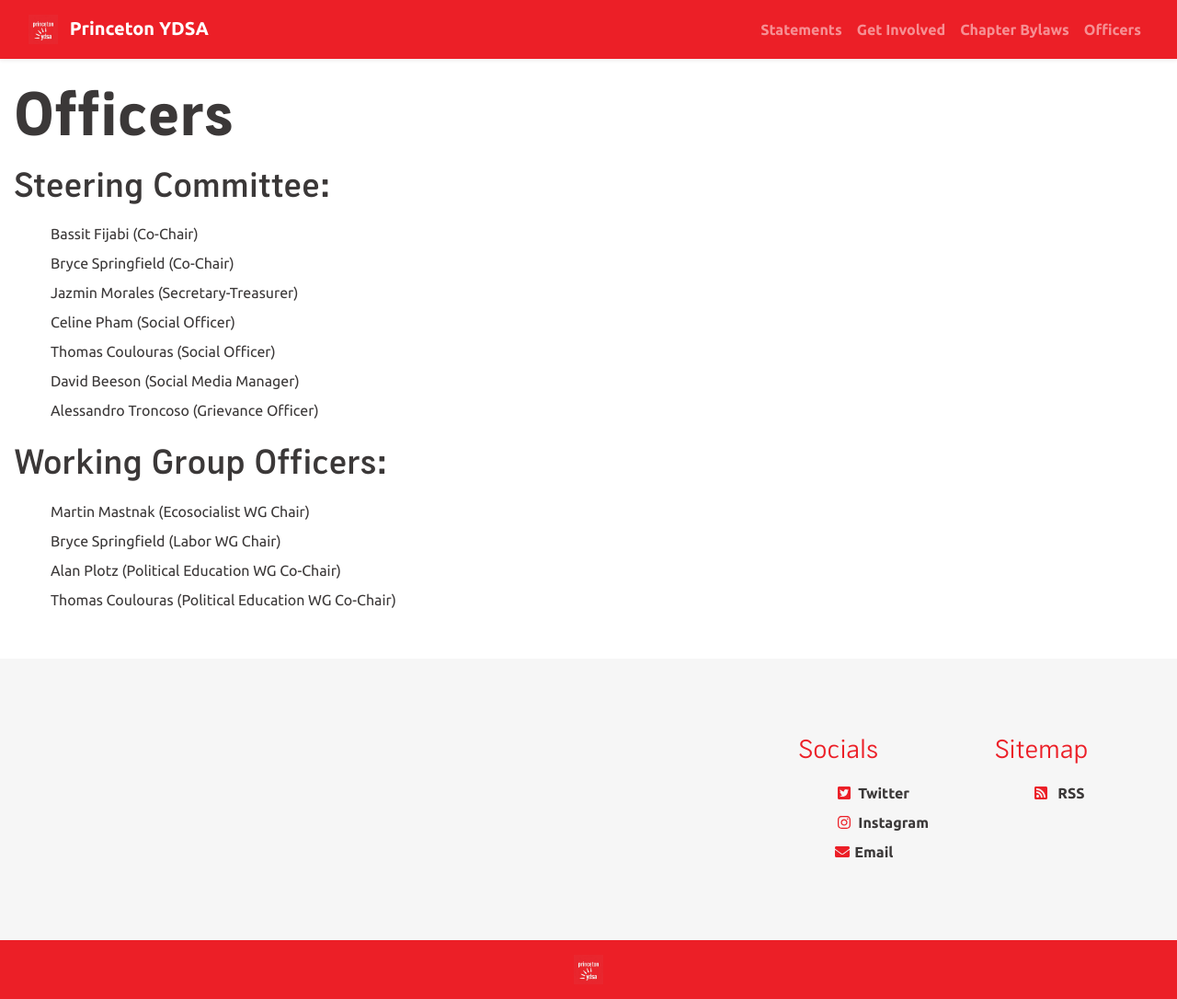
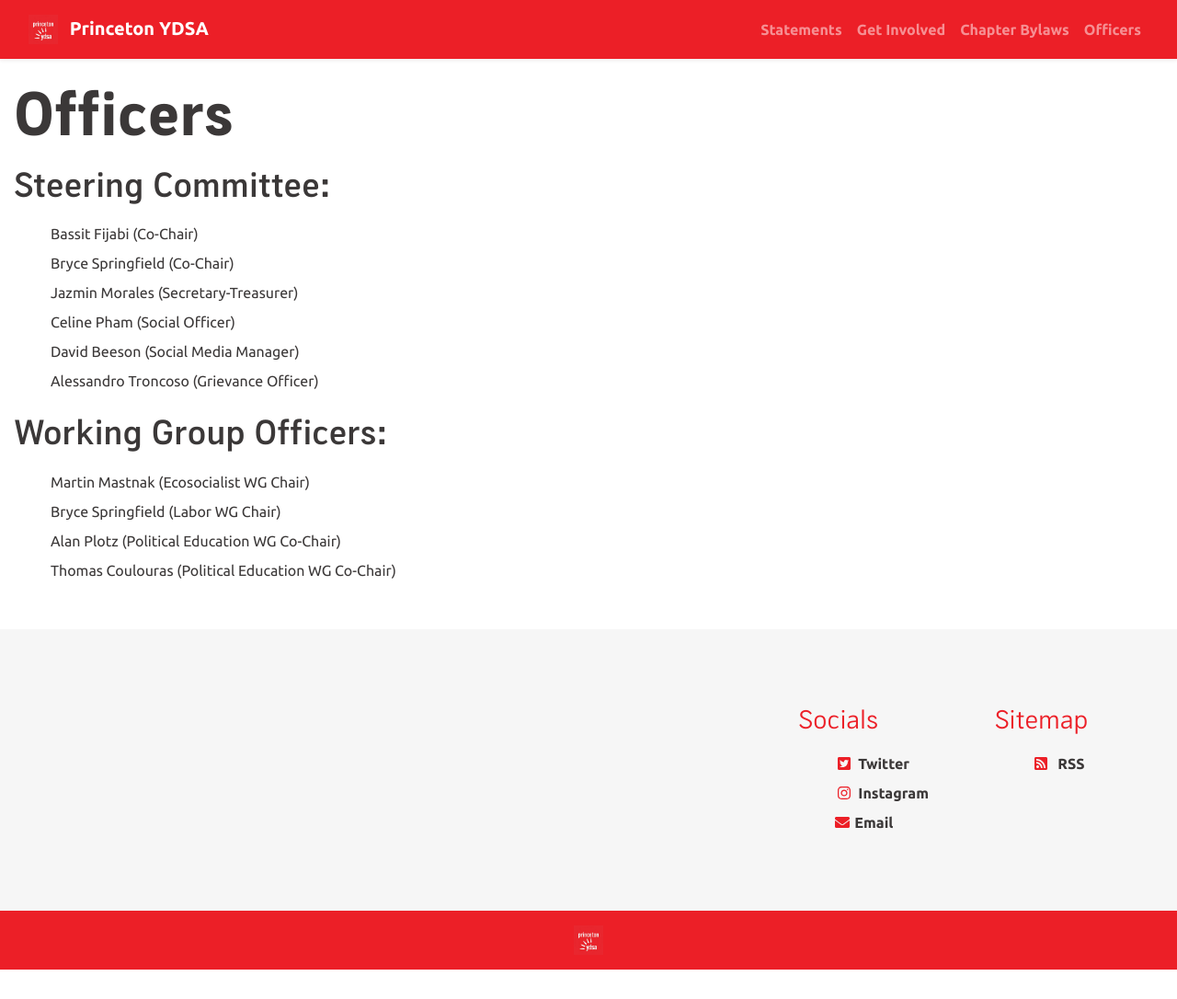
Before and after one commit to centralnjdsa-ntc/princetonydsa.github.io, a Jekyll site: the page built from _pages/officers.md, in a window 1280 px wide. Shown: the whole page at 92% size. Built offline with Jekyll 4.4.1, drawn with Linux system fonts in a browser that asks for light colours; after the commit the page ends 1054 px from its top, so only the background shows below that.

Commit message:
Update officers.md

```diff
--- a/_pages/officers.md
+++ b/_pages/officers.md
@@ -9,7 +9,6 @@ permalink: /officers/
 * Bryce Springfield (Co-Chair)
 * Jazmin Morales (Secretary-Treasurer)
 * Celine Pham (Social Officer)
-* Thomas Coulouras (Social Officer)
 * David Beeson (Social Media Manager)
 * Alessandro Troncoso (Grievance Officer)
 
```
